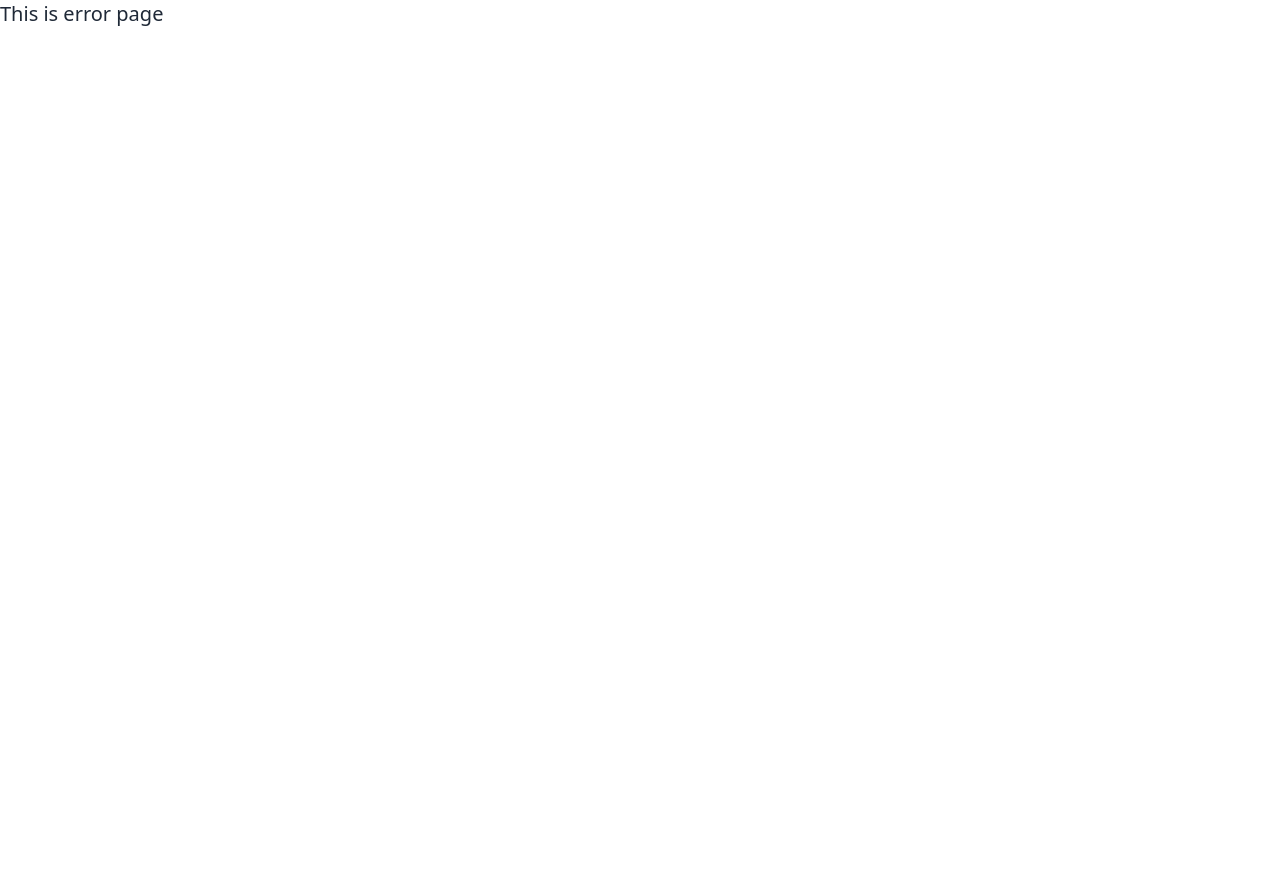
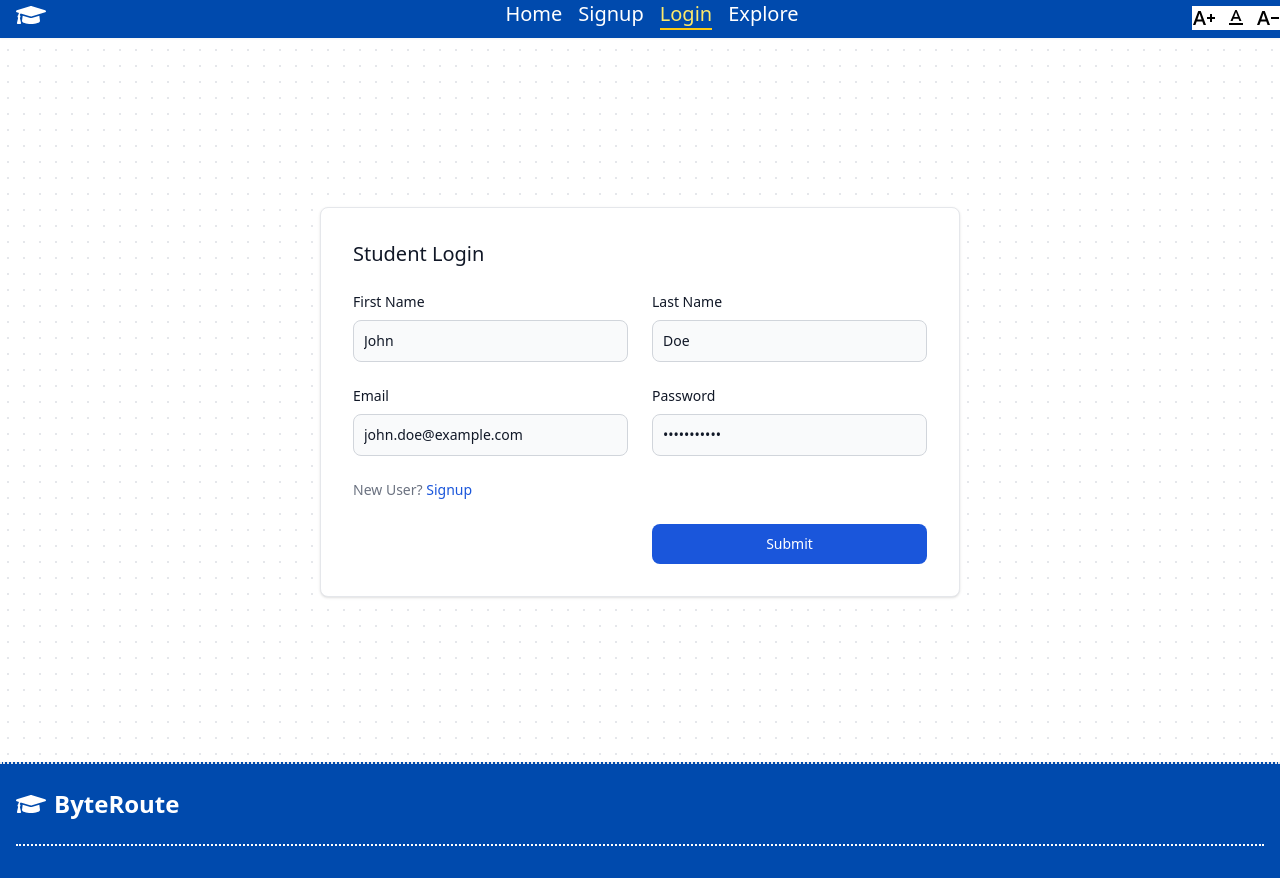
Before and after one commit to ByteRoute/bit2byte, a React (Vite) app in the folder client/: page /login in a window 1280 px wide. Before the commit this address had no page. Before the commit the page ends 800 px from the top, so only its background shows below. Built offline with nearby package versions, Linux system fonts and the light colour scheme.

Commit message:
Adding login page and font change functionality

```diff
--- a/client/index.html
+++ b/client/index.html
@@ -6,6 +6,7 @@
     <title>ByteRoute</title>
 </head>
 <body>
+
 <div id="root" class="overflow-hidden"></div>
 <script src="node_modules/flowbite/dist/flowbite.min.js"></script>
 <script type="module" src="./src/main.jsx"></script>
--- a/client/src/App.jsx
+++ b/client/src/App.jsx
@@ -8,6 +8,8 @@ import { useSelector } from "react-redux";
 import FontChange from "./components/FontChange.jsx";
 import ExploreScholarships from "./pages/ExploreScholarships.jsx";
 import SignupPage from "./pages/SignupPage.jsx";
+import LoginPage from "./pages/LoginPage.jsx";
+import React from "react";
 
 function App() {
   const fontClass = useSelector((state) => state.font.fontSizeClass);
@@ -27,6 +29,9 @@ function App() {
         },{
           path: "signup",
           element: <SignupPage/>
+        },{
+          path: "login",
+          element: <LoginPage/>
         }
       ],
     },
@@ -39,6 +44,10 @@ function App() {
       {/*following div is just for class font purpose, everything must be inside this div,
        if you want to reflect the font changes in your component*/}
       {/* {count} */}
+
+      <div className="absolute top-0 translate-y-1/4 right-0 z-20 select-none">
+        <FontChange />
+      </div>
       <div className={fontClass}>
         <ToastContainer
           position="top-right"
--- a/client/src/components/FontChange.jsx
+++ b/client/src/components/FontChange.jsx
@@ -1,4 +1,4 @@
-import React from "react";
+import React, {useState} from "react";
 import { useDispatch, useSelector } from "react-redux";
 import { setFontClass } from "../redux/fontSlice";
 import { PiStudentLight } from "react-icons/pi";
@@ -7,59 +7,40 @@ import { Menu } from "@headlessui/react";
 // importing the actions from counter Slice
 import { increment, decrement } from "../redux/counterSlice";
 const FontChange = () => {
-  const getFontClassBasedOnCount = (count) => {
-    if (count <= -4) return "text-xs";
-    if (count === -3) return "text-sm";
-    if (count === -2) return "text-base";
-    if (count === -1) return "text-lg";
-    if (count === 0) return "text-xl";
-    if (count === 1) return "text-2xl";
-    if (count === 2) return "text-3xl";
-    if (count === 3) return "text-4xl";
-    if (count === 4) return "text-5xl";
-    if (count === 5) return "text-6xl";
-    if (count === 6) return "text-7xl";
-    if (count === 7) return "text-8xl";
-    if (count >= 8) return "text-9xl";
+  const [fontSize, setFontSize] = useState(16); // Starting with 16px
+
+  const handleIncrement = () => {
+    setFontSize(prevSize => prevSize + 1);
+    document.documentElement.style.fontSize = `${fontSize + 1}px`;
   };
 
-  const count = useSelector((state) => state.counter.value); // Get count from counterSlice
-  const dispatch = useDispatch();
-
-  const handleIncrement = (count) => {
-    dispatch(increment()); // Dispatch the increment action to counterSlice
-    console.log(count);
-    const newFontClass = getFontClassBasedOnCount(count + 1); // Calculate the new font class based on the updated count
-    console.log(newFontClass);
-    dispatch(setFontClass(newFontClass)); // Dispatch the font class to fontSlice
+  const handleDecrement = () => {
+    setFontSize(prevSize => (prevSize > 12 ? prevSize - 1 : prevSize)); // Limit at 12px
+    document.documentElement.style.fontSize = `${fontSize - 1}px`;
   };
 
-  const handleDecrement = (count) => {
-    dispatch(decrement()); // Dispatch the decrement action to counterSlice
-    console.log("decrementing: ");
-    const newFontClass = getFontClassBasedOnCount(count - 1); // Calculate the new font class based on the updated count
-    dispatch(setFontClass(newFontClass)); // Dispatch the font class to fontSlice
-  };
+  const handleDefault = () => {
+    setFontSize(prevSize => 16);
+    document.documentElement.style.fontSize = `${fontSize}px`;
+  }
 
   return (
     <div>
-      {/*//todo: here add buttons to change contrast and language, and then implement functionality of font size, contrast and language*/}
-      {/* just here for debugging purposes */}
 
       <div className="flex justify-center align-middle items-center gap-2   text-black bg-white">
         <span>
           <MdTextIncrease
-            className="text-2xl"
-            onClick={() => handleIncrement(count)}
+            className="text-[24px]"
+            onClick={handleIncrement}
           />
         </span>
         <span>
-          <MdTextFormat className="text-2xl" />
+          <MdTextFormat className="text-[24px]" onClick={handleDefault} />
         </span>
         <span>
           <MdTextDecrease
-            className="text-2xl"
-            onClick={() => handleDecrement(count)}
+              className="text-[24px]"
+            onClick={handleDecrement}
           />
         </span>
       </div>
--- a/client/src/components/UserNavbar.jsx
+++ b/client/src/components/UserNavbar.jsx
@@ -47,9 +47,6 @@ const UserNavbar = () => {
                     Login
                 </NavLink>
             )}
-            <NavLink to="/contactuspage" className={underlineIfActive}>
-                Contact Us
-            </NavLink>
             <NavLink to="/explore" className={underlineIfActive}>
                 Explore
             </NavLink>
@@ -57,7 +54,7 @@ const UserNavbar = () => {
     );
 
     return (
-        <div className="sticky top-0 z-50 font-montserrat w-full">
+        <div className="sticky top-0 z-10 font-montserrat w-full">
             <Disclosure
                 as="nav"
                 className="bg-blue-main p-0 text-white border-none outline-none z-20 shadow-sm relative"
@@ -189,9 +186,7 @@ const UserNavbar = () => {
                     ""
                 )}
             </div>
-            <div className="absolute top-0 translate-y-1/4 right-0 z-20 select-none">
-                <FontChange />
-            </div>
+
         </div>
     );
 };
--- a/client/src/pages/LandingPage.jsx
+++ b/client/src/pages/LandingPage.jsx
@@ -18,7 +18,7 @@ const LandingPage = () => {
 
 
     return (
-        <div className="flex justify-center align-middle items-center">
+        <div className="flex justify-center align-middle items-center min-h-[90dvh]">
             <div className="flex max-w-[1400px] flex-clo w-full flex-wrap justify-evenly m-4">
                 <img src="https://placehold.co/600x300"/>
                 <div className="p-4">
--- /dev/null
+++ b/client/src/pages/LoginPage.jsx
@@ -0,0 +1,107 @@
+import React, {useEffect, useState} from "react";
+import {useDispatch, useSelector} from "react-redux";
+import {NavLink, useNavigate} from "react-router-dom";
+import {setLoginRedirect} from "../redux/auxiliarySlice.js";
+import {loginUser, signup} from "../redux/apiCalls/userCalls.js";
+
+function LoginPage() {
+
+    let user = useSelector((state) => state.persistedReducer.user.user);
+    const loginRedirect = useSelector((state) => state.persistedReducer.auxiliary.loginRedirect);
+    const dispatch = useDispatch();
+    const navigate = useNavigate();
+
+    useEffect(() => {
+        if (user) {
+            navigate(loginRedirect ? loginRedirect : "/", {replace: true});
+            dispatch(setLoginRedirect(null));
+        }
+    }, [user]);
+
+
+    const [formData, setFormData] = useState({
+        "firstName": "John",
+        "lastName": "Doe",
+        "email": "john.doe@example.com",
+        "password": "password123"
+    });
+
+    const handleChange = (e) => {
+        const {name, value} = e.target;
+        setFormData(prevState => ({
+            ...prevState,
+            [name]: value
+        }));
+    };
+
+    const handleSubmit = async (e) => {
+        e.preventDefault();
+        await loginUser(dispatch, formData);
+    };
+
+    return (
+        <div className="min-h-[90dvh] flex justify-center align-middle items-center ">
+            <div className="flex flex-col lg:flex-row max-w-[1400px] w-full justify-center items-center align-middle">
+                <div
+                    className="w-full lg:w-1/2 p-6 bg-white border border-gray-200 rounded-lg shadow sm:p-6 md:p-8 dark:bg-gray-800 dark:border-gray-700">
+                    <h5 className="text-xl font-medium text-gray-900 dark:text-white mb-6">Student Login</h5>
+                    <form className="grid grid-cols-1 sm:grid-cols-2 gap-6" onSubmit={handleSubmit}>
+
+                        <div>
+                            <label htmlFor="firstName"
+                                   className="block mb-2 text-sm font-medium text-gray-900 dark:text-white">First
+                                Name</label>
+                            <input type="text" name="firstName" id="firstName" value={formData.firstName}
+                                   onChange={handleChange}
+                                   className="bg-gray-50 border border-gray-300 text-gray-900 text-sm rounded-lg focus:ring-blue-500 focus:border-blue-500 block w-full p-2.5 dark:bg-gray-600 dark:border-gray-500 dark:placeholder-gray-400 dark:text-white"
+                                   placeholder="John" required/>
+                        </div>
+
+                        <div>
+                            <label htmlFor="lastName"
+                                   className="block mb-2 text-sm font-medium text-gray-900 dark:text-white">Last
+                                Name</label>
+                            <input type="text" name="lastName" id="lastName" value={formData.lastName}
+                                   onChange={handleChange}
+                                   className="bg-gray-50 border border-gray-300 text-gray-900 text-sm rounded-lg focus:ring-blue-500 focus:border-blue-500 block w-full p-2.5 dark:bg-gray-600 dark:border-gray-500 dark:placeholder-gray-400 dark:text-white"
+                                   placeholder="Doe" required/>
+                        </div>
+
+
+                        <div>
+                            <label htmlFor="email"
+                                   className="block mb-2 text-sm font-medium text-gray-900 dark:text-white">Email</label>
+                            <input type="email" name="email" id="email" value={formData.email} onChange={handleChange}
+                                   className="bg-gray-50 border border-gray-300 text-gray-900 text-sm rounded-lg focus:ring-blue-500 focus:border-blue-500 block w-full p-2.5 dark:bg-gray-600 dark:border-gray-500 dark:placeholder-gray-400 dark:text-white"
+                                   placeholder="name@company.com" required/>
+                        </div>
+
+                        <div>
+                            <label htmlFor="password"
+                                   className="block mb-2 text-sm font-medium text-gray-900 dark:text-white">Password</label>
+                            <input type="password" name="password" id="password" value={formData.password}
+                                   onChange={handleChange}
+                                   className="bg-gray-50 border border-gray-300 text-gray-900 text-sm rounded-lg focus:ring-blue-500 focus:border-blue-500 block w-full p-2.5 dark:bg-gray-600 dark:border-gray-500 dark:placeholder-gray-400 dark:text-white"
+                                   placeholder="••••••••" required/>
+                        </div>
+
+                        <div className="text-sm font-medium text-gray-500 dark:text-gray-300">
+                            New User? <NavLink to="/signup"
+                                                   className="text-blue-700 hover:underline dark:text-blue-500">Signup</NavLink>
+                        </div>
+
+                        <span></span>
+                        <span></span>
+
+                        <button type="submit"
+                                className="w-full text-white bg-blue-700 hover:bg-blue-800 focus:ring-4 focus:outline-none focus:ring-blue-300 font-medium rounded-lg text-sm px-5 py-2.5 text-center dark:bg-blue-600 dark:hover:bg-blue-700 dark:focus:ring-blue-800">Submit
+                        </button>
+
+                    </form>
+                </div>
+            </div>
+        </div>
+    );
+}
+
+export default LoginPage;
--- a/client/src/pages/Root.jsx
+++ b/client/src/pages/Root.jsx
@@ -2,6 +2,7 @@ import React, {useEffect} from 'react';
 import {Outlet, useLocation} from "react-router-dom";
 import UserNavbar from "../components/UserNavbar.jsx";
 import Footer from "../components/Footer.jsx";
+import FontChange from "../components/FontChange.jsx";
 
 const Root = () => {
 
--- a/client/src/pages/SignupPage.jsx
+++ b/client/src/pages/SignupPage.jsx
@@ -1,6 +1,6 @@
 import React, {useEffect, useState} from "react";
 import {useDispatch, useSelector} from "react-redux";
-import {useNavigate} from "react-router-dom";
+import {NavLink, useNavigate} from "react-router-dom";
 import {setLoginRedirect} from "../redux/auxiliarySlice.js";
 import {signup} from "../redux/apiCalls/userCalls.js";
 
@@ -161,9 +161,10 @@ function SignupPage() {
                                    placeholder="••••••••" required/>
                         </div>
 
+
                         <div className="text-sm font-medium text-gray-500 dark:text-gray-300">
-                            Already registered? <a href="#"
-                                                   className="text-blue-700 hover:underline dark:text-blue-500">Login</a>
+                            Already Registered? <NavLink to="/login"
+                                               className="text-blue-700 hover:underline dark:text-blue-500">Login</NavLink>
                         </div>
 
                         <span></span>
--- a/client/src/redux/apiCalls/userCalls.js
+++ b/client/src/redux/apiCalls/userCalls.js
@@ -15,7 +15,7 @@ export const loginUser = async (dispatch, body) => {
   const id = toast.loading("Logging you in");
   try {
     // api call
-    const [err, res] = await to(request.post("/user/login", body));
+    const [err, res] = await to(request.post("/student/login", body));
     if (err) {
       toast.update(id, {
         render: `${err.response.data.message || err.response.data || "Some error occurred please try again later"}`,
```
